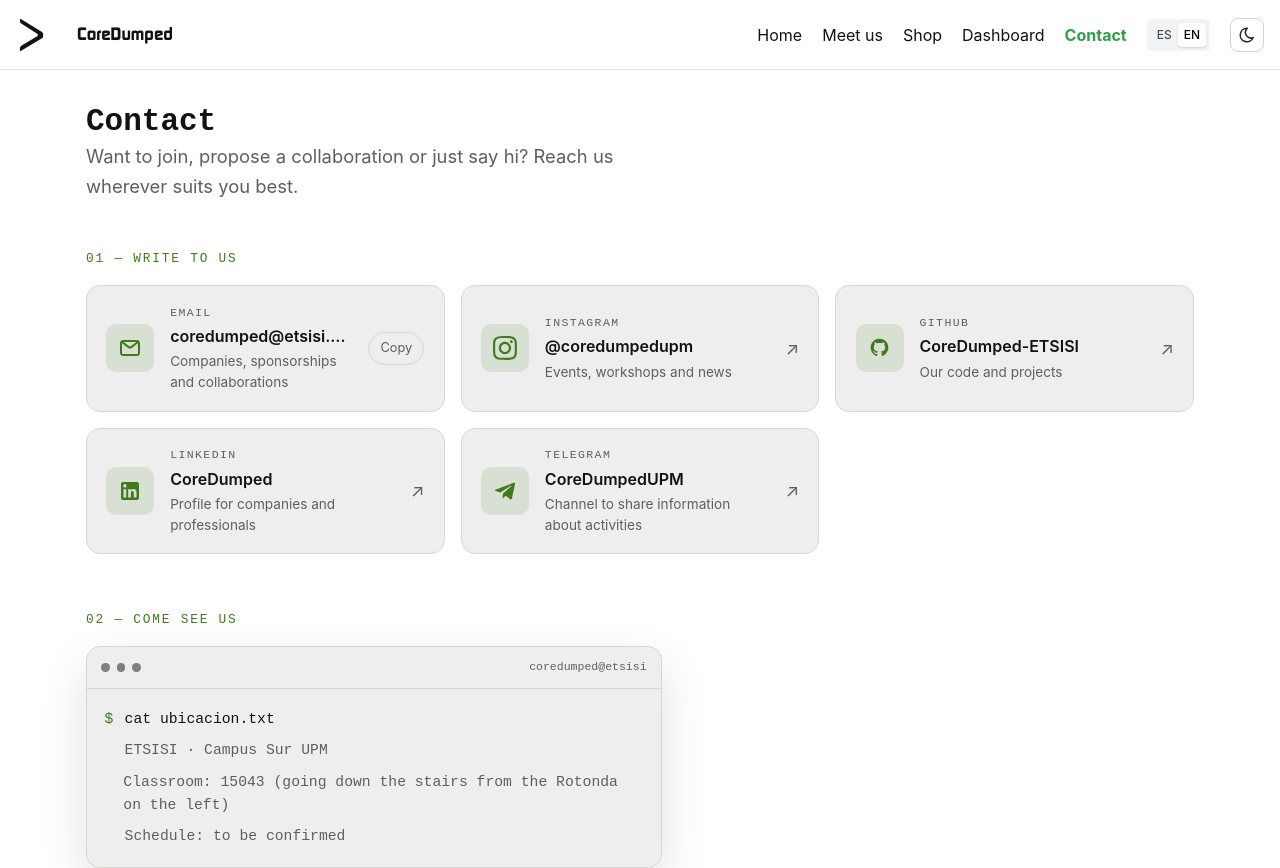
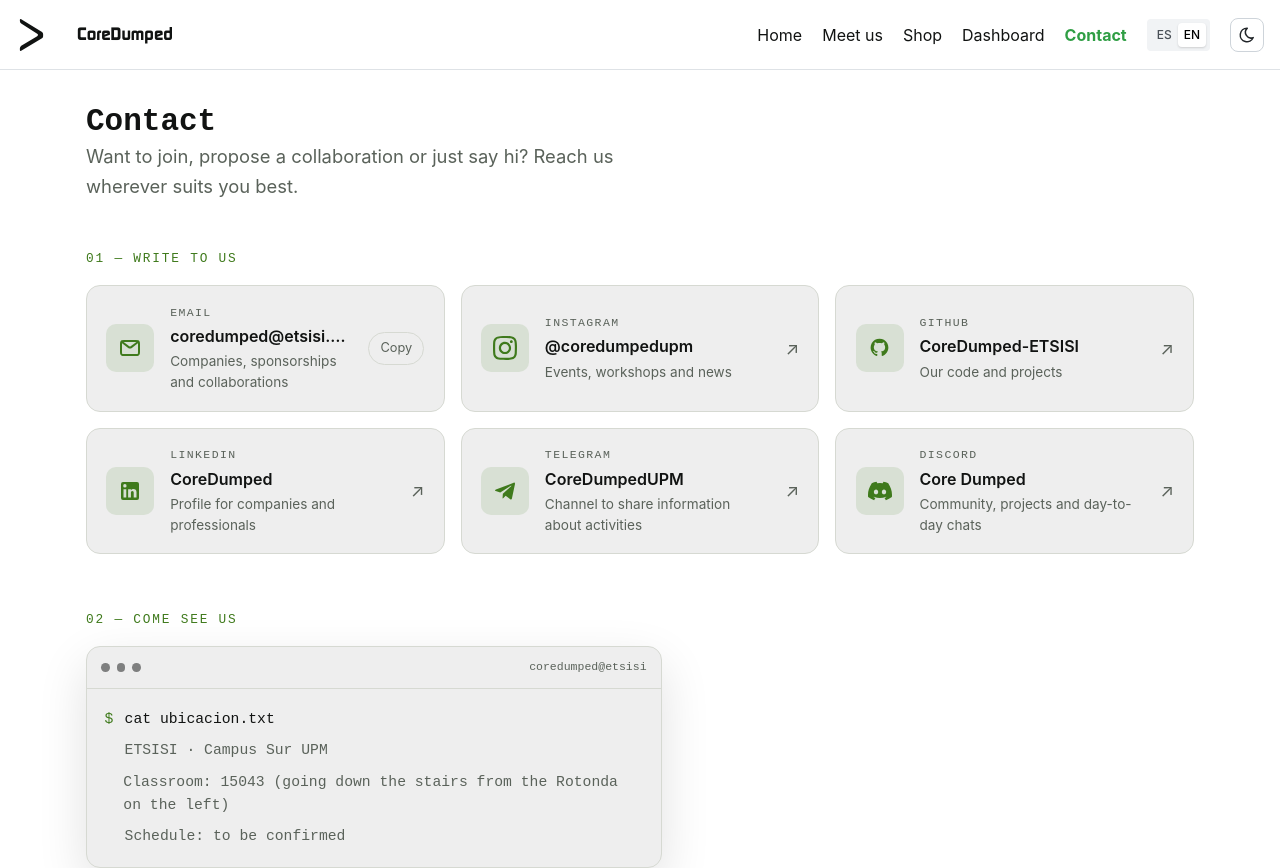
Before and after one commit to CoreDumped-ETSISI/2026-website, a React (Vite) app: page /contacto in a window 1280 px wide. Shown: the top 868 px of the page. Built offline with nearby package versions, Linux system fonts and the light colour scheme; a web font is replaced by a local one.

Commit message:
feat(contacto): añadir enlace e icono de Discord

```diff
--- a/src/i18n/translations.en.json
+++ b/src/i18n/translations.en.json
@@ -29,6 +29,7 @@
     "Cómo participar": "How to join",
     "Completado": "Completed",
     "Comunidad": "Community",
+    "Comunidad, proyectos y charlas del día a día": "Community, projects and day-to-day chats",
     "Conócenos": "Meet us",
     "Contacta con nosotros": "Contact us",
     "Contacto": "Contact",
--- a/src/pages/Contacto/Contacto.jsx
+++ b/src/pages/Contacto/Contacto.jsx
@@ -49,6 +49,14 @@ const contacts = [
         value: "CoreDumpedUPM",
         href: "https://t.me/CoreDumpedUPM/",
         hint: msg("Canal para compartir información sobre las actividades"),
+    },
+    {
+        id: "discord",
+        icon: "discord",
+        label: "Discord",
+        value: "Core Dumped",
+        href: "https://discord.gg/ftxTSs4aD4",
+        hint: msg("Comunidad, proyectos y charlas del día a día"),
     },
 ];
 
```
Also changed, not shown: public/svg/contacto.svg.
